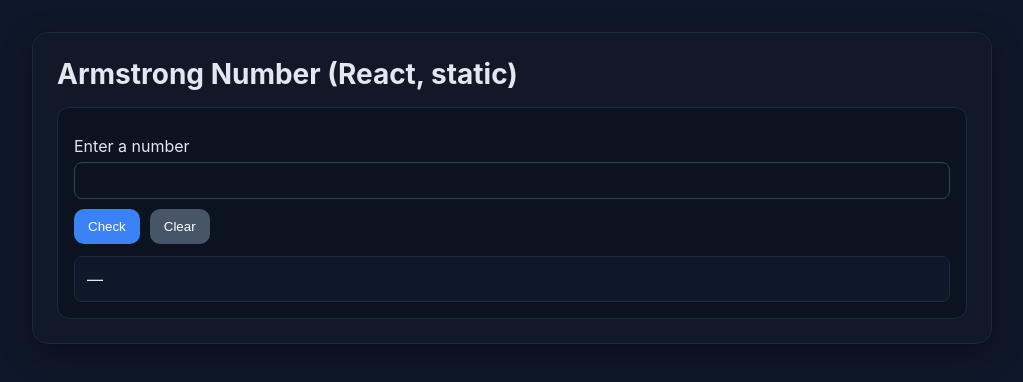
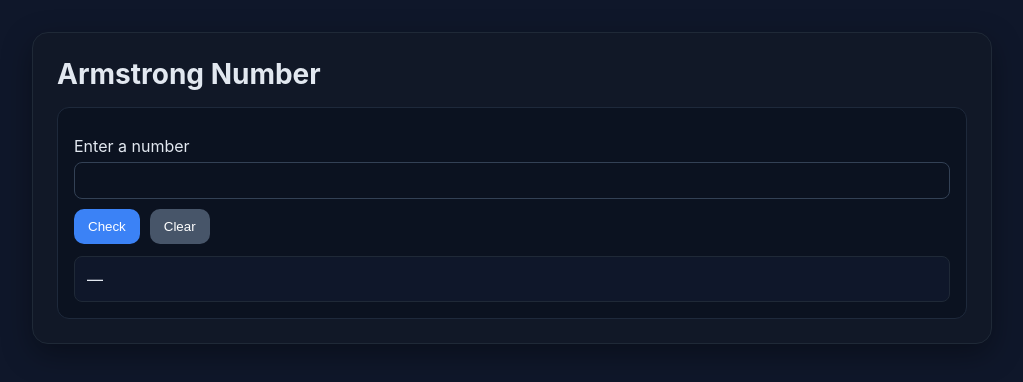
Before and after one commit to SwarnaDharshiniS/react-armstrong, a plain HTML site: page index.html in a window 1280 px wide. Shown: the whole page, without its empty margins (128-1151 px from the left). Drawn offline with nearby package versions, Linux system fonts and the light colour scheme.

Commit message:
Update index.html

```diff
--- a/index.html
+++ b/index.html
@@ -3,7 +3,7 @@
 <head>
   <meta charset="UTF-8" />
   <meta name="viewport" content="width=device-width, initial-scale=1.0"/>
-  <title>Armstrong Number (React, static)</title>
+  <title>Armstrong Number</title>
   <link rel="stylesheet" href="styles.css" />
   <script crossorigin src="https://unpkg.com/react@18/umd/react.production.min.js"></script>
   <script crossorigin src="https://unpkg.com/react-dom@18/umd/react-dom.production.min.js"></script>
@@ -11,7 +11,7 @@
 </head>
 <body>
   <div class="container">
-    <h1>Armstrong Number (React, static)</h1>
+    <h1>Armstrong Number</h1>
     <div id="root"></div>
   </div>
   <script type="text/babel" src="app.js"></script>
```
